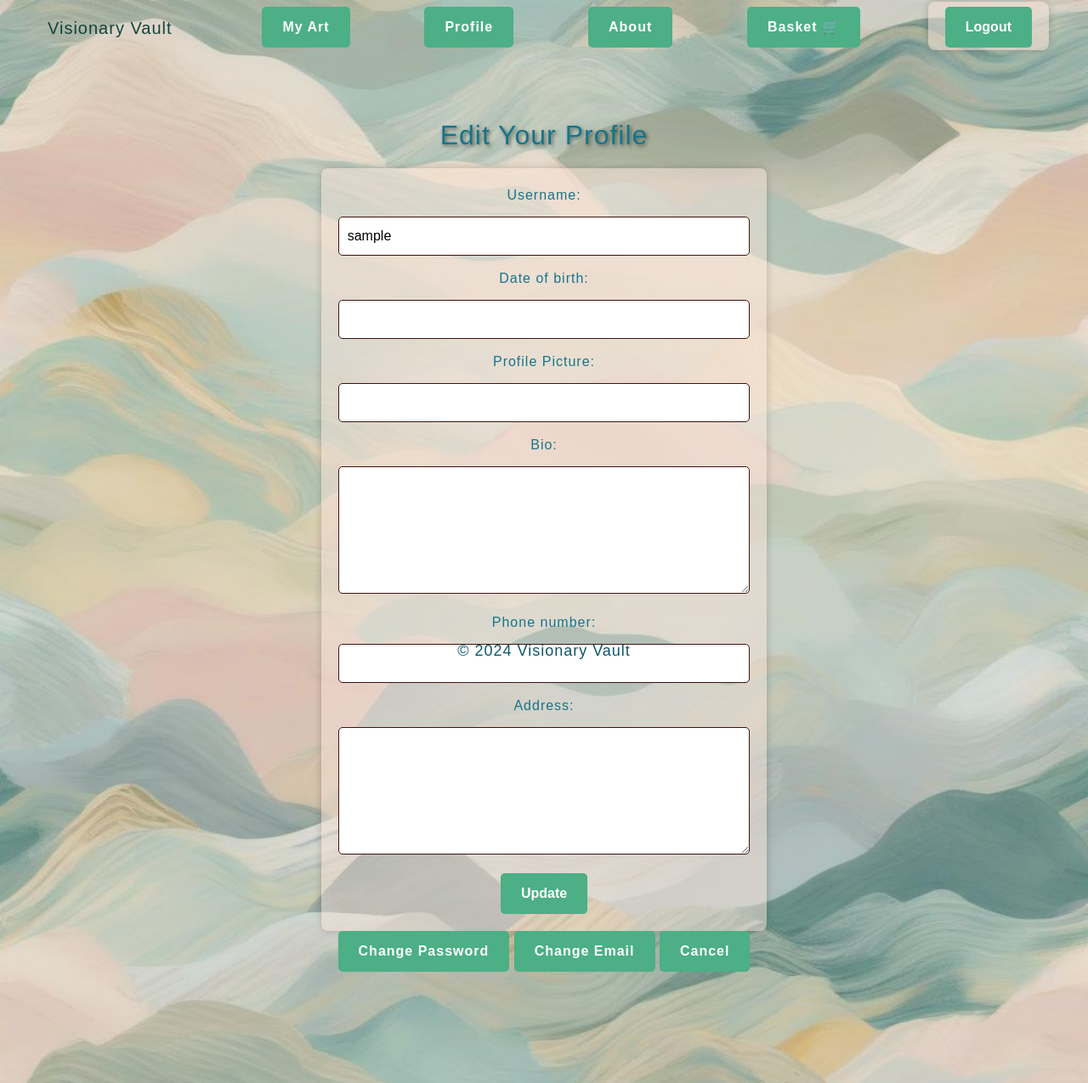
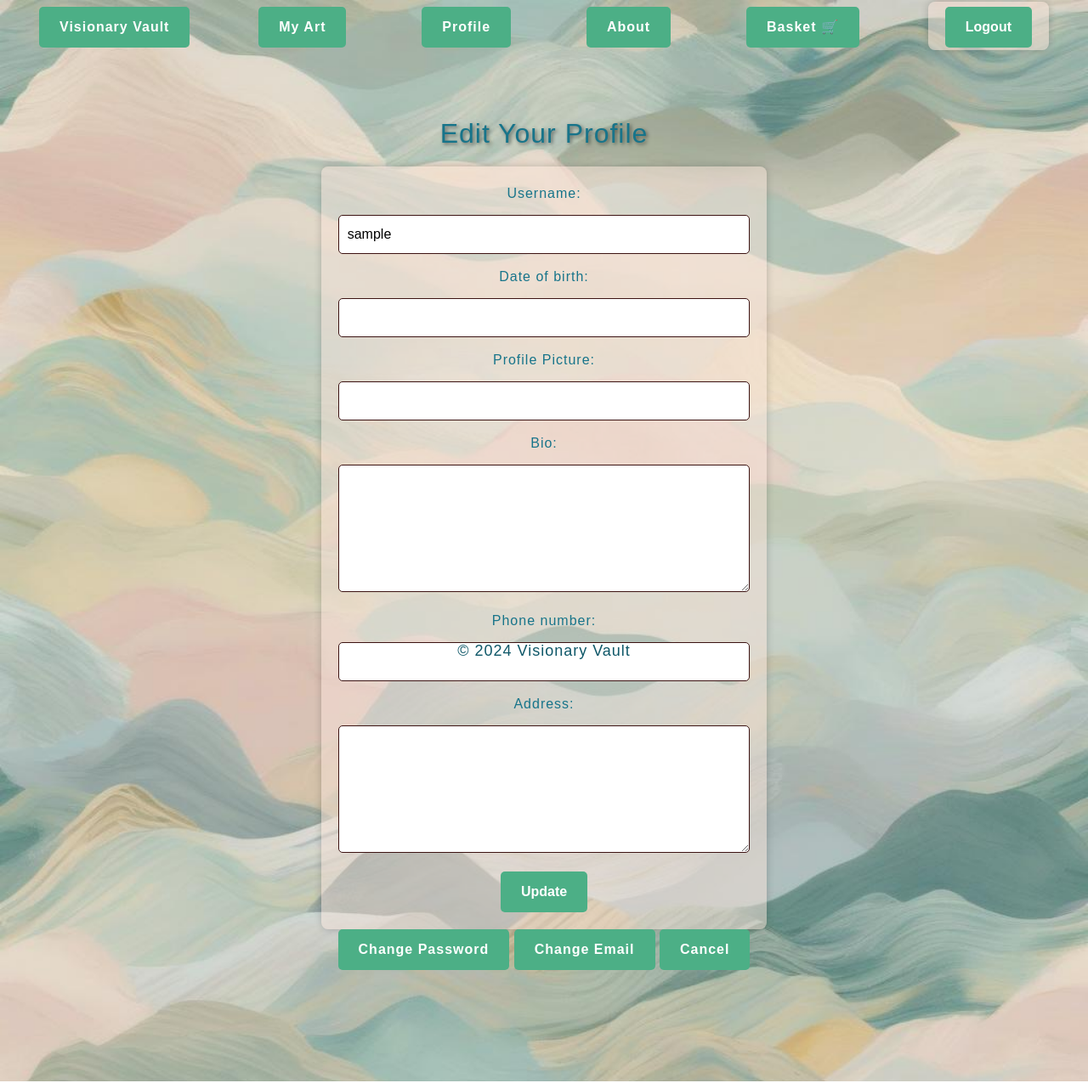
Before and after one commit to GeorgiPanayotov/VisionaryVault, a Django app: page /accounts/profile/edit/ in a window 1280 px wide. Shown: the whole page at 85% size. Run offline with Django 5.2, Linux system fonts and the light colour scheme; the visitor is signed in with stand-in values (Sample User, id 1); data comes from the database, SQL or seed files in the repository; data that the repository does not hold is empty; some libraries are stand-ins or nearby versions.

Commit message:
Fix: Improved buttons in My Ar

```diff
--- a/templates/accounts/edit_profile.html
+++ b/templates/accounts/edit_profile.html
@@ -25,8 +25,8 @@
 </form>
 
 <div>
-    <a href="{% url 'change_password' %}" class="btn btn-secondary">Change Password</a>
-    <a href="{% url 'change_email' %}" class="btn btn-secondary">Change Email</a>
-    <a href="{% url 'profile_details' %}" class="btn btn-light">Cancel</a>
+    <a href="{% url 'change_password' %}" class="btn btn-warning">Change Password</a>
+    <a href="{% url 'change_email' %}" class="btn btn-warning">Change Email</a>
+    <a href="{% url 'profile_details' %}" class="btn btn-danger">Cancel</a>
 </div>
 {% endblock %}
--- a/templates/art/delete_art_piece.html
+++ b/templates/art/delete_art_piece.html
@@ -8,6 +8,6 @@
 <form method="post">
     {% csrf_token %}
     <button type="submit" class="btn btn-danger">Delete</button>
-    <a href="{% url 'my_art' %}" class="btn btn-secondary">Cancel</a>
+    <a href="{% url 'my_art' %}" class="btn btn-warning">Cancel</a>
 </form>
 {% endblock %}
--- a/templates/art/edit_art_piece.html
+++ b/templates/art/edit_art_piece.html
@@ -9,5 +9,5 @@
     {{ form.as_p }}  <!-- Render the form for editing -->
     <button type="submit" class="btn btn-success">Save Update</button>
 </form>
-<a href="{% url 'my_art' %}">Cancel</a>  <!-- Link back to detail view -->
+<a href="{% url 'my_art' %}" class="btn btn-danger">Cancel editing</a>  <!-- Link back to detail view -->
 {% endblock %}
--- a/templates/art/private_gallery.html
+++ b/templates/art/private_gallery.html
@@ -14,7 +14,7 @@
                 </strong>
 
                 <!-- View Button -->
-                <a href="{% url 'art_piece_detail' art.id %}" class="btn btn-info btn-sm">Expand 🔍</a>
+                <a href="{% url 'art_piece_detail' art.id %}" class="btn btn-info">Expand 🔍</a>
 
                 <!-- Edit Button -->
                 <a href="{% url 'edit_art_piece' art.id %}" class="btn btn-warning btn-sm">Edit</a>
--- a/templates/base.html
+++ b/templates/base.html
@@ -26,7 +26,7 @@
             <div class="d-flex justify-content-between w-100">
                 {% if user.is_authenticated %}
                     <div class="nav-item">
-                        <a href="{% url 'art_gallery_list' %}" class="navbar-brand">Visionary Vault</a>
+                        <a href="{% url 'art_gallery_list' %}" class="btn btn-primary">Visionary Vault</a>
                     </div>
 
                     <div class="nav-item">
```
Also changed, not shown: templates/art/art_piece_detail.html (+4 -3 lines).
